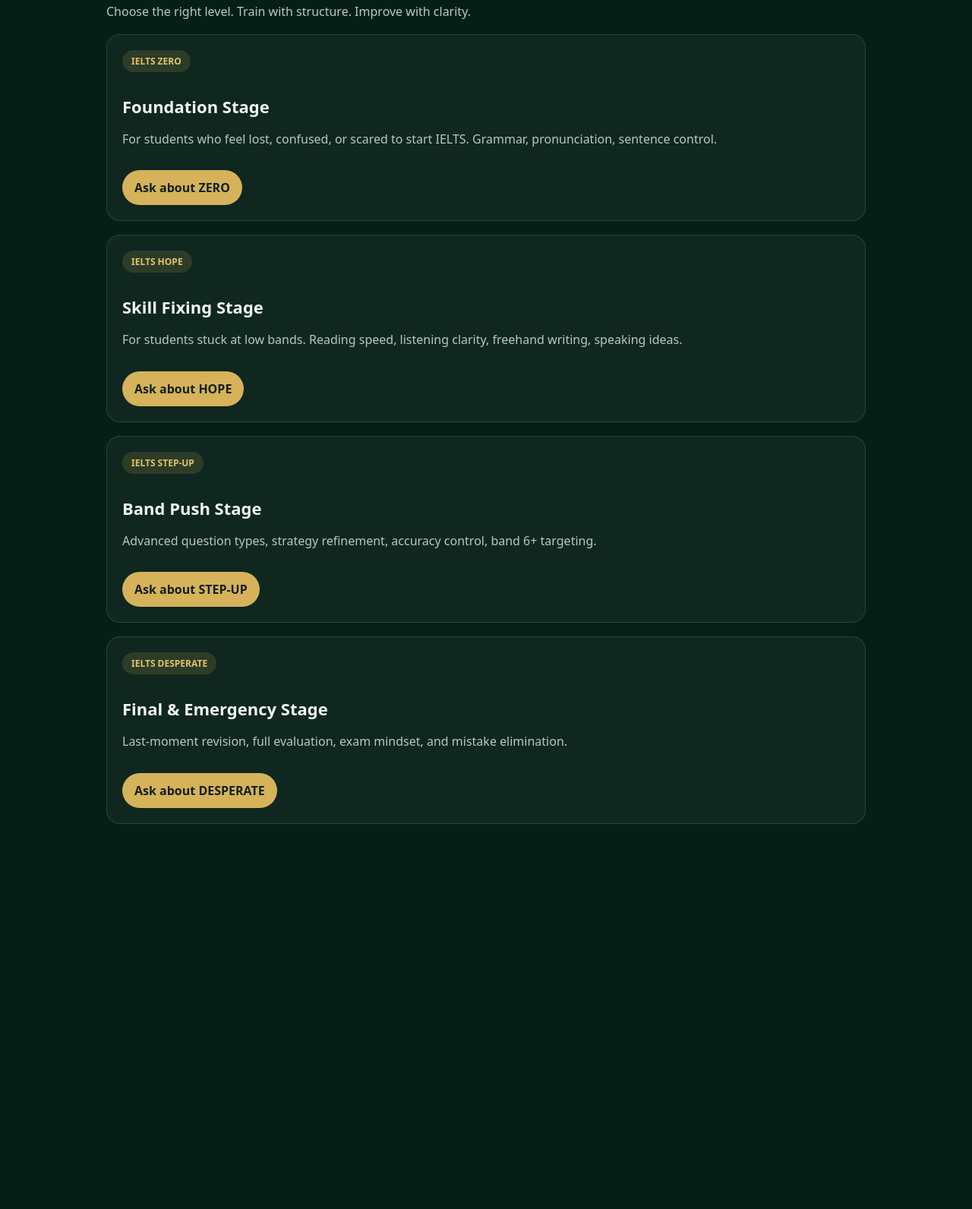
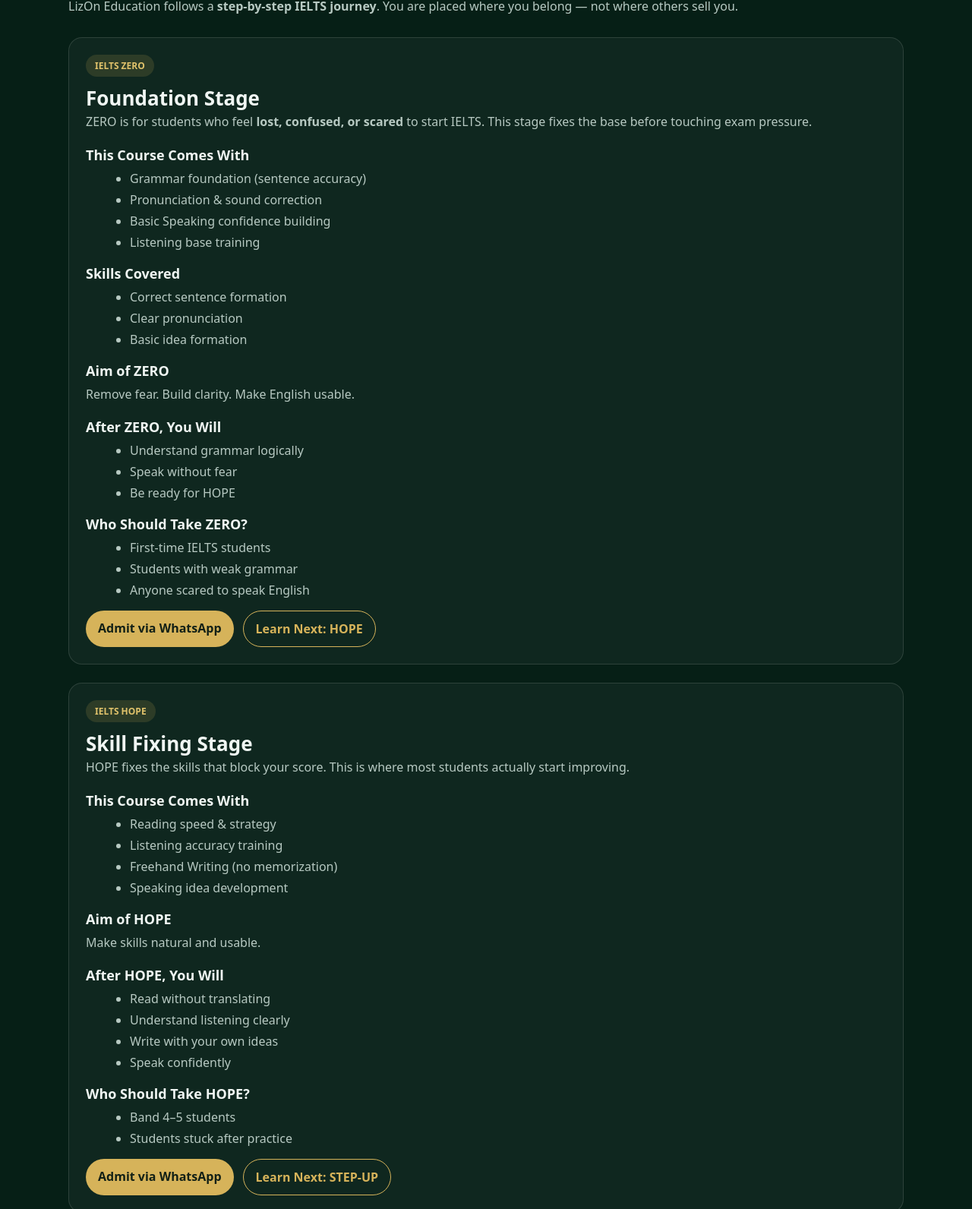
Before and after one commit to shuvojoy00-oss/mylizon-website, a plain HTML site: page ielts.html in a window 1280 px wide. Shown: the part 94-1686 px from the top of the page at 76% size. Before the commit the page ends 1229 px from the top, so only its background shows below. Drawn offline with Linux system fonts and the light colour scheme.

Commit message:
Update ielts.html

```diff
--- a/ielts.html
+++ b/ielts.html
@@ -1,10 +1,10 @@
 <!doctype html>
 <html lang="en">
 <head>
-  <meta charset="utf-8" />
-  <meta name="viewport" content="width=device-width, initial-scale=1" />
+  <meta charset="utf-8">
   <title>IELTS Preparation — LizOn Education</title>
-  <meta name="description" content="IELTS preparation at LizOn Education — ZERO, HOPE, STEP-UP, DESPERATE. Structured learning with evaluation and guidance." />
+  <meta name="viewport" content="width=device-width, initial-scale=1">
+  <meta name="description" content="IELTS Preparation at LizOn Education — ZERO, HOPE, STEP-UP, DESPERATE. Structured learning, evaluation & guidance." />
 
   <style>
     body{
@@ -13,18 +13,25 @@
       background:#061f16;
       color:#f0f6f3;
     }
-    .container{max-width:1000px;margin:0 auto;padding:32px 18px}
-    h1{font-size:36px;margin:0 0 10px}
-    h2{font-size:22px;margin:22px 0 8px}
-    p{color:#b7c9c2;line-height:1.6}
-    .card{
+    .container{max-width:1100px;margin:0 auto;padding:32px 18px}
+    h1{font-size:36px;margin:0 0 8px}
+    h2{font-size:26px;margin:0}
+    h3{font-size:18px;margin:18px 0 6px}
+    p{color:#b7c9c2;line-height:1.65;margin:0}
+    ul{margin:8px 0 0 18px;color:#b7c9c2}
+    li{margin-bottom:6px}
+
+    .intro{margin-bottom:28px}
+
+    .level-card{
       border:1px solid rgba(255,255,255,.12);
       border-radius:18px;
-      padding:20px;
-      margin-bottom:18px;
+      padding:22px;
+      margin-bottom:24px;
       background:rgba(255,255,255,.04);
     }
-    .tag{
+
+    .badge{
       display:inline-block;
       padding:6px 12px;
       border-radius:999px;
@@ -32,11 +39,17 @@
       color:#e0c26b;
       font-weight:800;
       font-size:12px;
-      margin-bottom:8px;
+      margin-bottom:10px;
     }
-    .cta{
-      display:inline-block;
-      margin-top:12px;
+
+    .actions{
+      margin-top:16px;
+      display:flex;
+      gap:12px;
+      flex-wrap:wrap;
+    }
+
+    .btn{
       padding:12px 16px;
       border-radius:999px;
       background:#d6b35a;
@@ -44,47 +57,183 @@
       font-weight:900;
       text-decoration:none;
     }
+    .btn.alt{
+      background:transparent;
+      color:#d6b35a;
+      border:1px solid #d6b35a;
+    }
+
+    .divider{
+      height:1px;
+      background:rgba(255,255,255,.12);
+      margin:16px 0;
+    }
   </style>
 </head>
 
 <body>
 
 <div class="container">
-  <h1>IELTS Preparation</h1>
-  <p>Choose the right level. Train with structure. Improve with clarity.</p>
 
-  <!-- 🔑 THIS IS THE ANCHOR. DO NOT TOUCH -->
+  <div class="intro">
+    <h1>IELTS Preparation</h1>
+    <p>
+      LizOn Education follows a <b>step-by-step IELTS journey</b>.
+      You are placed where you belong — not where others sell you.
+    </p>
+  </div>
+
+  <!-- 🔑 MASTER ANCHOR (HOME PAGE POINTS HERE) -->
   <section id="levels">
 
-    <div class="card">
-      <span class="tag">IELTS ZERO</span>
+    <!-- ================= ZERO ================= -->
+    <section id="zero" class="level-card">
+      <span class="badge">IELTS ZERO</span>
       <h2>Foundation Stage</h2>
-      <p>For students who feel lost, confused, or scared to start IELTS. Grammar, pronunciation, sentence control.</p>
-      <a class="cta" href="https://wa.me/8801611611139">Ask about ZERO</a>
-    </div>
 
-    <div class="card">
-      <span class="tag">IELTS HOPE</span>
+      <p>
+        ZERO is for students who feel <b>lost, confused, or scared</b> to start IELTS.
+        This stage fixes the base before touching exam pressure.
+      </p>
+
+      <h3>This Course Comes With</h3>
+      <ul>
+        <li>Grammar foundation (sentence accuracy)</li>
+        <li>Pronunciation & sound correction</li>
+        <li>Basic Speaking confidence building</li>
+        <li>Listening base training</li>
+      </ul>
+
+      <h3>Skills Covered</h3>
+      <ul>
+        <li>Correct sentence formation</li>
+        <li>Clear pronunciation</li>
+        <li>Basic idea formation</li>
+      </ul>
+
+      <h3>Aim of ZERO</h3>
+      <p>Remove fear. Build clarity. Make English usable.</p>
+
+      <h3>After ZERO, You Will</h3>
+      <ul>
+        <li>Understand grammar logically</li>
+        <li>Speak without fear</li>
+        <li>Be ready for HOPE</li>
+      </ul>
+
+      <h3>Who Should Take ZERO?</h3>
+      <ul>
+        <li>First-time IELTS students</li>
+        <li>Students with weak grammar</li>
+        <li>Anyone scared to speak English</li>
+      </ul>
+
+      <div class="actions">
+        <a class="btn" href="https://wa.me/8801611611139">Admit via WhatsApp</a>
+        <a class="btn alt" href="#hope">Learn Next: HOPE</a>
+      </div>
+    </section>
+
+    <!-- ================= HOPE ================= -->
+    <section id="hope" class="level-card">
+      <span class="badge">IELTS HOPE</span>
       <h2>Skill Fixing Stage</h2>
-      <p>For students stuck at low bands. Reading speed, listening clarity, freehand writing, speaking ideas.</p>
-      <a class="cta" href="https://wa.me/8801611611139">Ask about HOPE</a>
-    </div>
 
-    <div class="card">
-      <span class="tag">IELTS STEP-UP</span>
+      <p>
+        HOPE fixes the skills that block your score.
+        This is where most students actually start improving.
+      </p>
+
+      <h3>This Course Comes With</h3>
+      <ul>
+        <li>Reading speed & strategy</li>
+        <li>Listening accuracy training</li>
+        <li>Freehand Writing (no memorization)</li>
+        <li>Speaking idea development</li>
+      </ul>
+
+      <h3>Aim of HOPE</h3>
+      <p>Make skills natural and usable.</p>
+
+      <h3>After HOPE, You Will</h3>
+      <ul>
+        <li>Read without translating</li>
+        <li>Understand listening clearly</li>
+        <li>Write with your own ideas</li>
+        <li>Speak confidently</li>
+      </ul>
+
+      <h3>Who Should Take HOPE?</h3>
+      <ul>
+        <li>Band 4–5 students</li>
+        <li>Students stuck after practice</li>
+      </ul>
+
+      <div class="actions">
+        <a class="btn" href="https://wa.me/8801611611139">Admit via WhatsApp</a>
+        <a class="btn alt" href="#stepup">Learn Next: STEP-UP</a>
+      </div>
+    </section>
+
+    <!-- ================= STEP-UP ================= -->
+    <section id="stepup" class="level-card">
+      <span class="badge">IELTS STEP-UP</span>
       <h2>Band Push Stage</h2>
-      <p>Advanced question types, strategy refinement, accuracy control, band 6+ targeting.</p>
-      <a class="cta" href="https://wa.me/8801611611139">Ask about STEP-UP</a>
-    </div>
 
-    <div class="card">
-      <span class="tag">IELTS DESPERATE</span>
+      <p>
+        STEP-UP is where strategy meets accuracy.
+        This stage is designed for <b>Band 6+</b>.
+      </p>
+
+      <h3>This Course Comes With</h3>
+      <ul>
+        <li>Advanced Reading & Listening strategies</li>
+        <li>Writing Task 1 & 2 refinement</li>
+        <li>Speaking band descriptors practice</li>
+      </ul>
+
+      <h3>Aim of STEP-UP</h3>
+      <p>Push performance safely to the next band.</p>
+
+      <h3>Who Should Take STEP-UP?</h3>
+      <ul>
+        <li>Band 5.5 students</li>
+        <li>Those targeting 6.5+</li>
+      </ul>
+
+      <div class="actions">
+        <a class="btn" href="https://wa.me/8801611611139">Admit via WhatsApp</a>
+        <a class="btn alt" href="#desperate">Final Stage: DESPERATE</a>
+      </div>
+    </section>
+
+    <!-- ================= DESPERATE ================= -->
+    <section id="desperate" class="level-card">
+      <span class="badge">IELTS DESPERATE</span>
       <h2>Final & Emergency Stage</h2>
-      <p>Last-moment revision, full evaluation, exam mindset, and mistake elimination.</p>
-      <a class="cta" href="https://wa.me/8801611611139">Ask about DESPERATE</a>
-    </div>
+
+      <p>
+        DESPERATE is for students close to exam date.
+        Full revision, evaluation & exam mindset.
+      </p>
+
+      <h3>This Course Comes With</h3>
+      <ul>
+        <li>Full mock tests</li>
+        <li>Detailed evaluation</li>
+        <li>Exam-day strategy</li>
+      </ul>
+
+      <h3>Aim of DESPERATE</h3>
+      <p>Fix mistakes. Stabilize score. Go confident.</p>
+
+      <div class="actions">
+        <a class="btn" href="https://wa.me/8801611611139">Admit via WhatsApp</a>
+      </div>
+    </section>
 
   </section>
+
 </div>
 
 </body>
```
